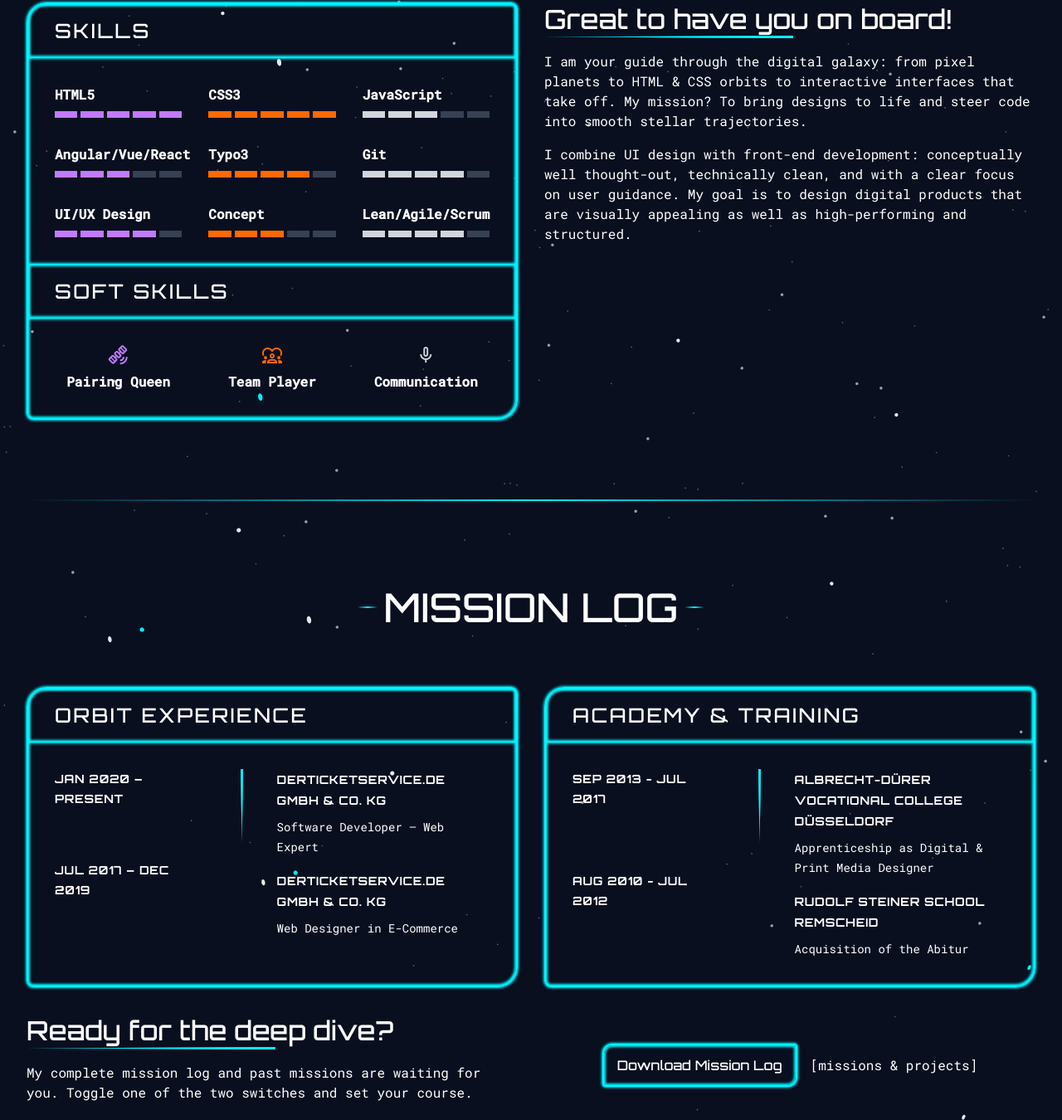
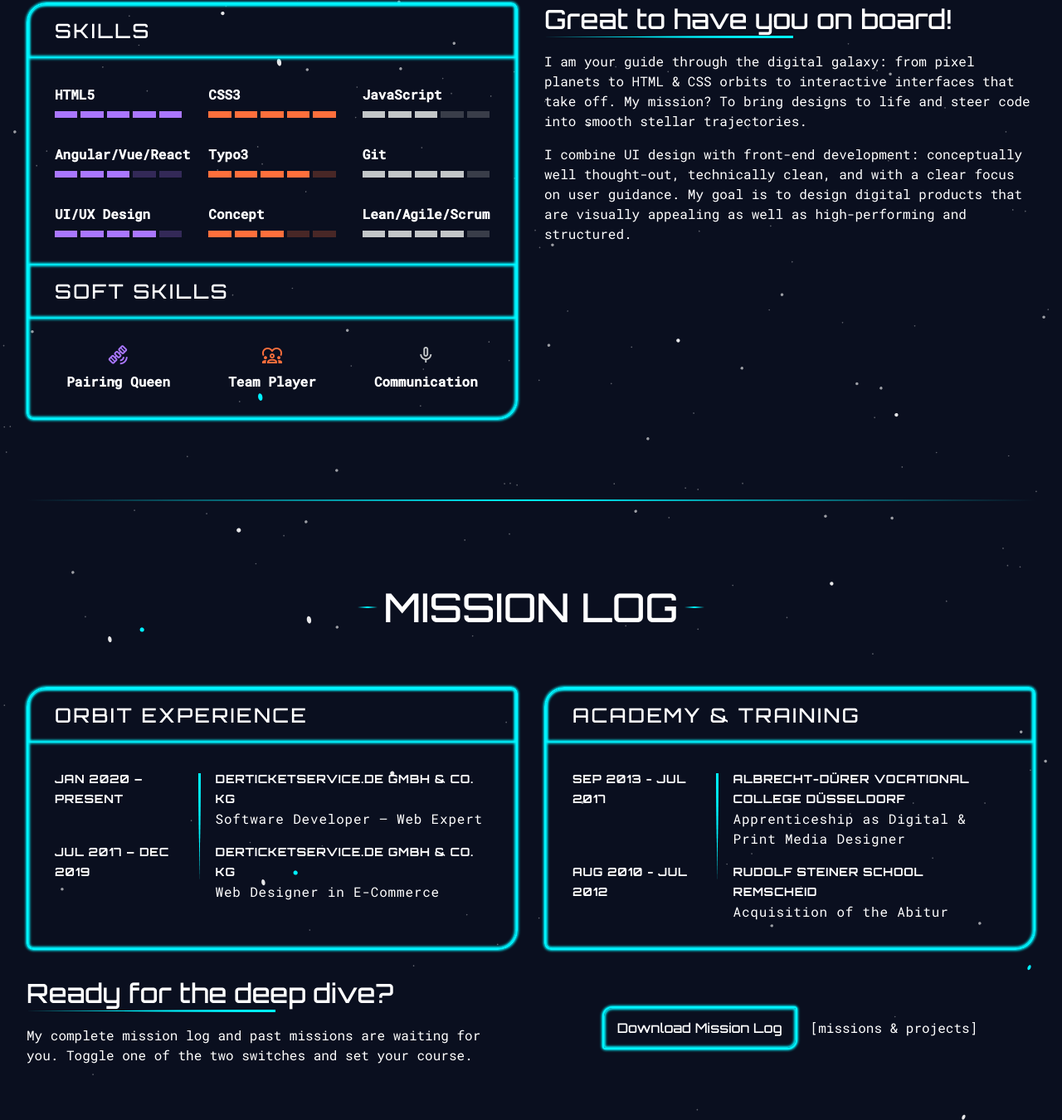
Before and after one commit to vividaecher/portfolio, a website built with Vite: page index.html in a window 1280 px wide. Shown: the part 966-2316 px from the top of the page at 83% size. Built offline with nearby package versions, Linux system fonts and the light colour scheme.

Commit message:
bugfixes

```diff
--- a/index.html
+++ b/index.html
@@ -20,26 +20,26 @@
     <div class="h-[2px] bg-gradient-to-r from-transparent via-[var(--neon-blue)] to-transparent"></div>
       <ul class="flex flex-col text-xl mt-12">
         <li class="nav-item">
-          <a class="mobile-link" aria-label="Startseite von Virginia Dächer" title="Startseite Virginia Dächer">
-            <span class="material-symbols-outlined">arrow_forward</span>
+          <a class="mobile-link current-mobile" aria-label="Startseite von Virginia Dächer" title="Startseite Virginia Dächer">
+            <span class="material-symbols-outlined text-[var(--neon-blue)]">arrow_forward</span>
             <span data-i18n="nav_launchpad"></span>
           </a>
         </li>
         <li class="nav-item">
           <a class="mobile-link" aria-label="Mehr über Virginia Dächer erfahren" title="Über Virginia Dächer">
-            <span class="material-symbols-outlined">arrow_forward</span>
+            <span class="material-symbols-outlined text-[var(--neon-blue)]">arrow_forward</span>
             <span data-i18n="nav_crew_profile"></span>
           </a>
         </li>
         <li class="nav-item">
           <a class="mobile-link" aria-label="Portfolio von Virginia Dächer führt" title="Portfolio von Virginia Dächer">
-            <span class="material-symbols-outlined">arrow_forward</span>
+            <span class="material-symbols-outlined text-[var(--neon-blue)]">arrow_forward</span>
             <span data-i18n="nav_missions"></span>
           </a>
         </li>
         <li class="nav-item">
           <a class="mobile-link" aria-label="Impressum & Datenschutz von Virginia Dächer" title="Impressum & Datenschutz Virginia Dächer">
-            <span class="material-symbols-outlined">arrow_forward</span>
+            <span class="material-symbols-outlined text-[var(--neon-blue)]">arrow_forward</span>
             <span data-i18n="nav_imprint"></span>
           </a>
         </li>
@@ -55,7 +55,7 @@
         <div class="grid grid-cols-12 items-center py-4">
           <div class="col-span-5 flex items-center">
             <a href="#" class="current nav-link shrink-0 text-base font-medium" aria-label="Startseite Virginia Dächer">
-              [<span data-i18n="nav_launchpad"></span>]
+              <span data-i18n="nav_launchpad"></span>
             </a>
             <a href="#" class="nav-link mx-auto text-base font-medium" aria-label="Mehr über Virginia Dächer erfahren" title="Über Virginia Dächer">
               <span data-i18n="nav_crew_profile"></span>
@@ -116,20 +116,20 @@
       <div class="order-2 lg:order-1">
         <section class="glowing-box border-2 border-[var(--neon-blue)] rounded-br-3xl rounded-bl-lg rounded-tr-lg rounded-tl-3xl">
           <!-- SKILLS HEADER -->
-          <div class="border-b border-[var(--neon-blue)] pr-[1rem] pl-[1rem] pt-[0.5rem] pb-[0.5rem] md:pr-[2rem] md:pl-[2rem] md:pt-[1rem] md:pb-[1rem] glowing-box">
+          <div class="border-b border-[var(--neon-blue)] pr-[1rem] pl-[1rem] pt-[0.5rem] pb-[0.5rem] lg:pr-[2rem] lg:pl-[2rem] lg:pt-[1rem] lg:pb-[1rem] glowing-box">
             <h4 class="uppercase tracking-widest text-white font-medium" data-i18n="skills_title"></h4>
           </div>
 
           <!-- Skills werden hier automatisch eingefügt -->
-          <div id="skillsGrid" class="px-[1rem] py-[1rem] md:px-[2rem] md:py-[2rem] grid gap-[1rem] md:gap-[2rem] md:grid-cols-2 lg:grid-cols-3"></div>
+          <div id="skillsGrid" class="px-[1rem] py-[1rem] lg:px-[2rem] lg:py-[2rem] grid gap-[1rem] lg:gap-[2rem] lg:grid-cols-2 lg:grid-cols-3"></div>
 
           <!-- SOFT SKILLS HEADER -->
-          <div class="border-y border-[var(--neon-blue)] pr-[1rem] pl-[1rem] pt-[0.5rem] pb-[0.5rem] md:pr-[2rem] md:pl-[2rem] md:pt-[1rem] md:pb-[1rem] glowing-box">
+          <div class="border-y border-[var(--neon-blue)] pr-[1rem] pl-[1rem] pt-[0.5rem] pb-[0.5rem] lg:pr-[2rem] lg:pl-[2rem] lg:pt-[1rem] lg:pb-[1rem] glowing-box">
             <h4 class="uppercase tracking-widest text-white font-medium" data-i18n="softskills_title"></h4>
           </div>
 
           <!-- Soft Skills Container -->
-          <div id="softSkills" class="px-[1rem] py-[1rem] md:px-[2rem] md:py-[2rem] grid gap-[1rem] md:gap-[2rem] md:grid-cols-3 text-center"></div>
+          <div id="softSkills" class="px-[1rem] py-[1rem] lg:px-[2rem] lg:py-[2rem] grid gap-[1rem] lg:gap-[2rem] sm:grid-cols-3 text-center"></div>
         </section>
       </div>
       <div class="order-1 lg:order-2">
@@ -159,28 +159,26 @@
             <h4 class="uppercase tracking-widest text-white font-medium" data-i18n="experience_title"></h4>
           </div>
           <!-- TIMELINE -->
-          <div class="px-[1rem] py-[1rem] md:px-[2rem] md:py-[2rem]">
-            <div class="flex">
-              <!-- Datum -->
-              <div class="grid gap-[0.5rem] md:gap-[1rem] items-start w-full md:w-[70%]">
-                <div class="text-white tracking-wider small uppercase font-bold" data-i18n="exp_1_date"></div>
-                <div class="text-white tracking-wider small uppercase font-bold" data-i18n="exp_2_date"></div>
-              </div>
-              <!-- vertikale Orbit-Linie -->
-              <div class="hidden md:block divider-komet divider-komet-small-rotated-revert !w-[180px]"></div>
-
-              <!-- Job -->
-              <div class="grid gap-[0.5rem] md:gap-[1rem] items-start w-full">
-                <div>
-                  <span class="text-white tracking-wider small uppercase font-bold" data-i18n="exp_1_company"></span>
-                  <p class="mt-[0.25rem] md:mt-[0.5rem] text-[0.875rem] font-normal" data-i18n="exp_1_role"></p>
+          <div class="px-[1rem] py-[1rem] lg:px-[2rem] lg:py-[2rem]">
+              <div class="flex justify-between flex-col lg:flex-row">
+                <div class="w-[55%] pr-0 lg:pr-[2rem]">
+                  <p class="text-white tracking-wider small uppercase font-bold" data-i18n="exp_1_date"></p>
                 </div>
-                <div>
-                  <span class="text-white tracking-wider small uppercase font-bold" data-i18n="exp_2_company"></span>
-                  <p class="mt-[0.25rem] md:mt-[0.5rem] text-[0.875rem] font-normal" data-i18n="exp_2_role"></p>
+                <div class="pb-[1rem] w-full relative">
+                  <div class="hidden lg:block divider-komet divider-komet-small-rotated-revert absolute w-[130px] top-[5px] left-[-86px]"></div>
+                  <p class="text-white tracking-wider small uppercase font-bold" data-i18n="exp_1_company"></p>
+                  <p class="text-white tracking-wider font-normal" data-i18n="exp_1_role"></p>
                 </div>
               </div>
-            </div>
+              <div class="flex justify-between flex-col lg:flex-row">
+                <div class="w-[55%] pr-0 lg:pr-[2rem]">
+                  <p class="text-white tracking-wider small uppercase font-bold" data-i18n="exp_2_date"></p>
+                </div>
+                <div  class="w-full">
+                  <p class="text-white tracking-wider small uppercase font-bold" data-i18n="exp_2_company"></p>
+                  <p class="text-white tracking-wider font-normal" data-i18n="exp_2_role"></p>
+                </div>
+              </div>
           </div>
         </section>
         <!-- Schulbildung  -->
@@ -190,28 +188,26 @@
             <h4 class="uppercase tracking-widest text-white font-medium" data-i18n="school_title"></h4>
           </div>
           <!-- TIMELINE -->
-          <div class="px-[1rem] py-[1rem] md:px-[2rem] md:py-[2rem]">
-            <div class="flex">
-              <!-- Datum -->
-              <div class="grid gap-[0.5rem] md:gap-[1rem] items-start w-full md:w-[70%]">
-                <div class="text-white tracking-wider small uppercase font-bold" data-i18n="school_1_date"></div>
-                <div class="text-white tracking-wider small uppercase font-bold" data-i18n="school_2_date"></div>
-              </div>
-              <!-- vertikale Orbit-Linie -->
-              <div class="hidden md:block divider-komet divider-komet-small-rotated-revert !w-[180px]"></div>
-
-              <!-- Job -->
-              <div class="grid gap-[0.5rem] md:gap-[1rem] items-start w-full">
-                <div>
-                  <span class="text-white tracking-wider small uppercase font-bold" data-i18n="school_1_school"></span>
-                  <p class="mt-[0.25rem] md:mt-[0.5rem] text-[0.875rem] font-normal" data-i18n="school_1_qualification"></p>
+          <div class="px-[1rem] py-[1rem] lg:px-[2rem] lg:py-[2rem]">
+              <div class="flex justify-between flex-col lg:flex-row">
+                <div class="w-[55%] pr-0 lg:pr-[2rem]">
+                  <p class="text-white tracking-wider small uppercase font-bold" data-i18n="school_1_date"></p>
                 </div>
-                <div>
-                  <span class="text-white tracking-wider small uppercase font-bold" data-i18n="school_2_school"></span>
-                  <p class="mt-[0.25rem] md:mt-[0.5rem] text-[0.875rem] font-normal" data-i18n="school_2_qualification"></p>
+                <div class="pb-[1rem] w-full relative">
+                  <div class="hidden lg:block divider-komet divider-komet-small-rotated-revert absolute w-[130px] top-[5px] left-[-86px]"></div>
+                  <p class="text-white tracking-wider small uppercase font-bold" data-i18n="school_1_school"></p>
+                  <p class="text-white tracking-wider font-normal" data-i18n="school_1_qualification"></p>
                 </div>
               </div>
-            </div>
+              <div class="flex justify-between flex-col lg:flex-row">
+                <div class="w-[55%] pr-0 lg:pr-[2rem]">
+                  <p class="text-white tracking-wider small uppercase font-bold" data-i18n="school_2_date"></p>
+                </div>
+                <div class="w-full">
+                  <p class="text-white tracking-wider small uppercase font-bold" data-i18n="school_2_school"></p>
+                  <p class="text-white tracking-wider font-normal" data-i18n="school_2_qualification"></p>
+                </div>
+              </div>
           </div>
         </section>
     </div>
@@ -221,9 +217,9 @@
         <div class="divider-komet mb-[1rem] text-left"></div>
         <p class="mb-[1rem]" data-i18n="section_bodytext_paragraph_mission_log"></p>
       </div>
-      <div class="flex items-center justify-center flex-wrap">
-         <a href="./documents/lebenslauf_virginia_daecher.pdf" rel="noopener noreferrer" target="_blank" title="Lebenslauf von Virginia Dächer herunterladen" aria-label="Der Lebenslauf von Virginia Dächer öffnet sich als PDF in einem neuen Tab" class="primary-cta mb-[1rem] md:mb-0" data-i18n="mission_log_button"></a>
-         <a class="ml-[0rem] md:ml-[1rem] lowercase" data-i18n="section_portfolio_link_mission_log" href="#" title="Portfolio von Virginia Dächer" aria-label="Öffnet das Portfolio von Virginia Dächer"></a>
+      <div class="flex items-center justify-center flex-col sm:flex-row">
+         <a href="./documents/lebenslauf_virginia_daecher.pdf" rel="noopener noreferrer" target="_blank" title="Lebenslauf von Virginia Dächer herunterladen" aria-label="Der Lebenslauf von Virginia Dächer öffnet sich als PDF in einem neuen Tab" class="primary-cta mb-[1rem] sm:mb-0" data-i18n="mission_log_button"></a>
+         <a class="ml-[0rem] sm:ml-[1rem] lowercase" data-i18n="section_portfolio_link_mission_log" href="#" title="Portfolio von Virginia Dächer" aria-label="Öffnet das Portfolio von Virginia Dächer"></a>
       </div>
     </div>
   </section>
@@ -242,11 +238,11 @@
         <h3 data-i18n="section_title_bodytext_mission_log"></h3>
         <div class="divider-komet mb-[1rem] text-left"></div>
         <p class="mb-[1rem]" data-i18n="section_bodytext_paragraph_mission_log"></p>
-        <div class="flex justify-center md:justify-start">
+        <div class="flex justify-center lg:justify-start">
           <a href="mailto:virginiadaecher@gmail.com" rel="noopener noreferrer" aria-label="Dieser Link öffnet Ihr Mailprogramm mit der Vorbelegung an die E-Mailadresse von Virginia Dächer" class="primary-cta" data-i18n="contact_me_button"></a>
         </div>
       </div>
-      <div class="flex items-center justify-center flex-wrap mt-[1rem] md:mt-0">
+      <div class="flex items-center justify-center flex-wrap mt-[1rem] lg:mt-0">
          <a href="https://dribbble.com/virginiadaecher" rel="noopener noreferrer" target="_blank" title="Dribbble Profil von Virginia Dächer" aria-label="Das Dribbble-Profil von Virginia Dächer öffnet sich in einem neuen Tab">
           <img src="/img/Dribbble.svg" alt="Dribbble Logo Icon" class="h-[32px] pr-[1rem]">
          </a>
@@ -271,7 +267,7 @@
   <footer class="flex justify-between flex-wrap">
     <p><span class="text-[24px]">©</span> <span data-i18n="copyright"></span></p>
     <!-- Sprachwechsel Buttons -->
-    <div class="flex items-center text-[1rem] mt-[1rem] md:mt-[0rem]">
+    <div class="flex items-center text-[1rem] mt-[1rem] lg:mt-[0rem]">
       <a href="#" data-i18n="btn_lang_de" onclick="setLanguage('de'); return false;"></a>
       <div class="w-[24px] divider-komet-small-rotated h-[2px] bg-gradient-to-r from-transparent via-[var(--neon-blue)] to-transparent"></div>
       <a href="#" data-i18n="btn_lang_en" onclick="setLanguage('en'); return false;"></a>
--- a/src/main.js
+++ b/src/main.js
@@ -3,16 +3,28 @@ import { loadTranslations } from './i18n.js'
 
 function renderSkills() {
 
+  const spaceViolet = getComputedStyle(document.documentElement)
+  .getPropertyValue("--space-violet")
+  .trim();
+
+  const spaceGray = getComputedStyle(document.documentElement)
+  .getPropertyValue("--space-gray")
+  .trim();
+
+  const spaceOrange = getComputedStyle(document.documentElement)
+  .getPropertyValue("--space-orange")
+  .trim();
+
   const skills = [
-    { key: "skill_html", level: 5, color: "bg-purple-400" },
-    { key: "skill_css", level: 5, color: "bg-orange-500" },
-    { key: "skill_js", level: 3, color: "bg-gray-300" },
-    { key: "skill_frameworks", level: 3, color: "bg-purple-400" },
-    { key: "skill_typo3", level: 4, color: "bg-orange-500" },
-    { key: "skill_git", level: 4, color: "bg-gray-300" },
-    { key: "skill_uiux", level: 4, color: "bg-purple-400" },
-    { key: "skill_concept", level: 3, color: "bg-orange-500" },
-    { key: "skill_agile", level: 4, color: "bg-gray-300" }
+    { key: "skill_html", level: 5, color: "bg-[var(--space-violet)]"},
+    { key: "skill_css", level: 5, color: "bg-[var(--space-orange)]"},
+    { key: "skill_js", level: 3, color: "bg-[var(--space-gray)]"},
+    { key: "skill_frameworks", level: 3, color: "bg-[var(--space-violet)]"},
+    { key: "skill_typo3", level: 4, color: "bg-[var(--space-orange)]"},
+    { key: "skill_git", level: 4, color: "bg-[var(--space-gray)]"},
+    { key: "skill_uiux", level: 4, color: "bg-[var(--space-violet)]"},
+    { key: "skill_concept", level: 3, color: "bg-[var(--space-orange)]"},
+    { key: "skill_agile", level: 4, color: "bg-[var(--space-gray)]"}
   ];
 
   const grid = document.getElementById("skillsGrid")
@@ -24,9 +36,9 @@ function renderSkills() {
     for (let i = 1; i <= 5; i++) {
 
       if (i <= skill.level) {
-        bars += `<div class="h-2 w-full md:w-10 ${skill.color}"></div>`
+        bars += `<div class="h-2 w-full lg:w-10 ${skill.color}"></div>`
       } else {
-        bars += `<div class="h-2 w-full md:w-10 bg-gray-700"></div>`
+        bars += `<div class="h-2 w-full lg:w-10 ${skill.color} opacity-25"></div>`
       }
 
     }
@@ -43,9 +55,9 @@ function renderSkills() {
   })
 
   const softSkillsData = [
-    { key: "soft_pairing", icon: "satellite_alt", color: "text-purple-400" },
-    { key: "soft_team", icon: "diversity_1", color: "text-orange-500" },
-    { key: "soft_communication", icon: "mic", color: "text-gray-300" }
+    { key: "soft_pairing", icon: "satellite_alt", color: "text-[var(--space-violet)]" },
+    { key: "soft_team", icon: "diversity_1", color: "text-[var(--space-orange)]" },
+    { key: "soft_communication", icon: "mic", color: "text-[var(--space-gray)]" }
   ];
 
   const softSkills = document.getElementById("softSkills");
@@ -53,7 +65,7 @@ function renderSkills() {
   softSkillsData.forEach(skill => {
 
     const html = `
-    <div class="flex md:flex-col items-center gap-2">
+    <div class="flex flex-row sm:flex-col items-center gap-2">
       <span class="material-symbols-outlined ${skill.color}">
         ${skill.icon}
       </span>
@@ -72,8 +84,6 @@ function renderSkills() {
 
 
 function renderExperience() {
-
-
   const orbitGridData = [
     { key: "current_job", icon: "satellite_alt", color: "text-purple-400" },
     { key: "soft_team", icon: "diversity_1", color: "text-orange-500" },
@@ -101,16 +111,6 @@ function renderExperience() {
   loadTranslations(window.currentLang)
 
 }
-
-
-
-
-
-
-
-
-
-
 
 function getInitialLanguage() {
 
--- a/src/style.css
+++ b/src/style.css
@@ -75,6 +75,9 @@
   /* Colors */
   --space-black: #0A0F1F;
   --neon-blue: #00F5FF;
+  --space-violet: #AA77FF;
+  --space-orange: #FF6F3C;
+  --space-gray: #C3C6C8;
 }
 
 /* Responsive spacing overrides */
@@ -298,7 +301,22 @@ h1, h2, h3, h4, header, .small {
   .nav-link:hover { color: var(--neon-blue); text-shadow: 0 0 6px var(--neon-blue); }
 
 
-  .current {@apply text-[var(--neon-blue)] lowercase; transform: translateX(6px);}
+  .current {
+    @apply !text-[var(--neon-blue)] lowercase px-1;
+    background-image: linear-gradient(var(--neon-blue), var(--neon-blue)),
+                      linear-gradient(var(--neon-blue), var(--neon-blue)),
+                      linear-gradient(var(--neon-blue), var(--neon-blue)),
+                      linear-gradient(var(--neon-blue), var(--neon-blue));
+                      background-repeat: no-repeat;
+                      background-size: 4px 2px;
+                      background-position: top left, top right, bottom left, bottom right;
+                      border: solid var(--neon-blue);
+                      border-width: 0 2px;
+  }
+
+  .current-mobile {
+    @apply !text-[var(--neon-blue)] lowercase; transform: translateX(1rem);
+  }
 
   .mobile-link { @apply flex items-center gap-4 text-white transition-all duration-300; }
   .mobile-link:hover { color: var(--neon-blue); transform: translateX(6px); }
```
